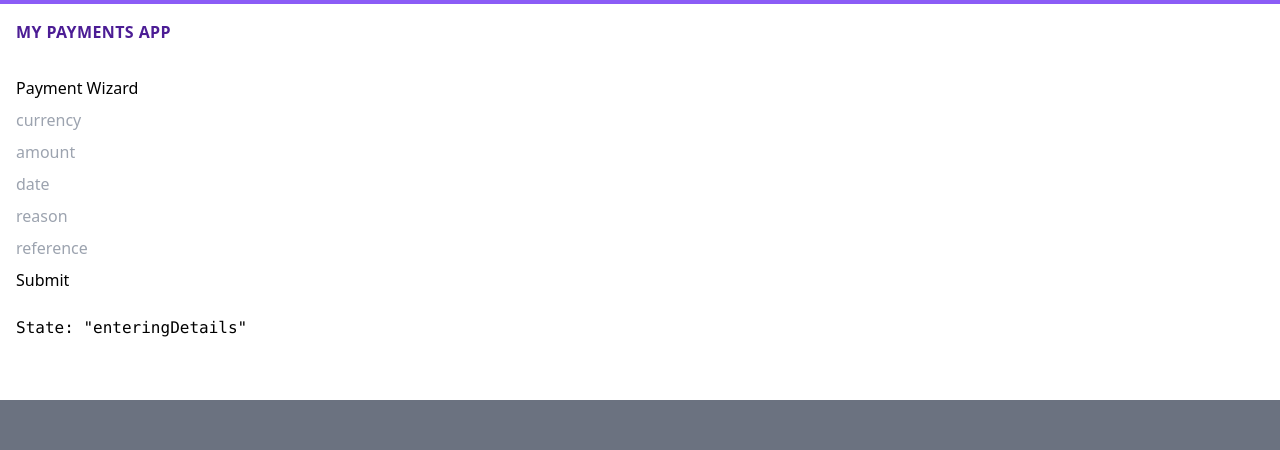
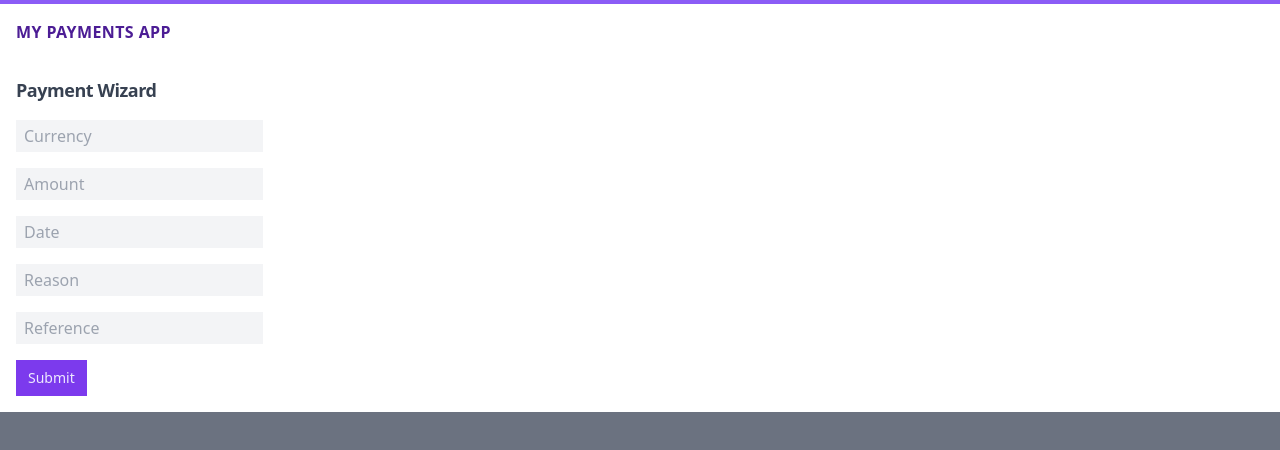
Before and after one commit to mattpocock/xstate-stream-demo-app, a Next.js app: page / in a window 1280 px wide. Shown: the top 450 px of the page. Built offline with nearby package versions, Linux system fonts and the light colour scheme; what @xstate/inspect would draw is missing.

Commit message:
Added components and improved fetchFromApi

```diff
--- /dev/null
+++ b/src/components/Button.tsx
@@ -0,0 +1,10 @@
+import { ButtonHTMLAttributes } from "react";
+
+export const Button = (props: ButtonHTMLAttributes<HTMLButtonElement>) => {
+  return (
+    <button
+      {...props}
+      className={`${props.className} focus:outline-none focus:ring px-3 py-2 bg-purple-600 text-purple-100 text-sm`}
+    ></button>
+  );
+};
--- /dev/null
+++ b/src/components/Heading.tsx
@@ -0,0 +1,10 @@
+import { HTMLAttributes } from "react";
+
+export const Heading = (props: HTMLAttributes<HTMLElement>) => {
+  return (
+    <h2
+      {...props}
+      className={`text-lg text-gray-700 tracking-tight font-semibold ${props.className}`}
+    ></h2>
+  );
+};
--- /dev/null
+++ b/src/components/Input.tsx
@@ -0,0 +1,10 @@
+import { InputHTMLAttributes } from "react";
+
+export const Input = (props: InputHTMLAttributes<HTMLInputElement>) => {
+  return (
+    <input
+      {...props}
+      className={`px-2 py-1 ${props.className} bg-gray-100 text-gray-700 focus:ring focus:outline-none`}
+    ></input>
+  );
+};
--- a/src/pages/index.tsx
+++ b/src/pages/index.tsx
@@ -1,5 +1,10 @@
 import { createMachine, assign, Sender } from "xstate";
 import { useMachine } from "@xstate/react";
+import { Input } from "../components/Input";
+import { Button } from "../components/Button";
+import { Heading } from "../components/Heading";
+import { fetchFromApi } from "../utils/fetchFromApi";
+import gql from "graphql-tag";
 // import { fetchFromApi } from "../utils/fetchFromApi";
 // import { gql } from "apollo-server-micro";
 
@@ -92,16 +97,32 @@ export const paymentWizardMachine = createMachine<Context, Event>(
         const variables = context.formValues;
 
         try {
-          setTimeout(() => {
-            callback({
-              type: "REPORT_CREATE_SUCCESS",
-            });
-          }, 800);
+          await fetchFromApi(
+            gql`
+              mutation CreatePayment(
+                $amount: Float!
+                $currency: String!
+                $date: String!
+                $reason: String!
+                $reference: String!
+              ) {
+                createPayment(
+                  amount: $amount
+                  currency: $currency
+                  date: $date
+                  reason: $reason
+                  reference: $reference
+                ) {
+                  amount
+                  id
+                }
+              }
+            `,
+            context.formValues,
+          );
+          callback("REPORT_CREATE_SUCCESS");
         } catch (e) {
-          console.error(e);
-          callback({
-            type: "REPORT_CREATE_FAILED",
-          });
+          callback("REPORT_CREATE_FAILED");
         }
       },
     },
@@ -124,36 +145,36 @@ export default function Home() {
     devTools: true,
   });
   return (
-    <div className="space-y-2">
+    <div className="space-y-4">
       {state.matches("enteringDetails") && (
         <>
-          <h1>Payment Wizard</h1>
-          <input
+          <Heading>Payment Wizard</Heading>
+          <Input
             className="block max-w-xs"
             value={state.context.formValues?.currency}
-            placeholder="currency"
-          ></input>
-          <input
+            placeholder="Currency"
+          ></Input>
+          <Input
             className="block max-w-xs"
             value={state.context.formValues?.amount}
-            placeholder="amount"
-          ></input>
-          <input
+            placeholder="Amount"
+          ></Input>
+          <Input
             className="block max-w-xs"
             value={state.context.formValues?.date}
-            placeholder="date"
-          ></input>
-          <input
+            placeholder="Date"
+          ></Input>
+          <Input
             className="block max-w-xs"
             value={state.context.formValues?.reason}
-            placeholder="reason"
-          ></input>
-          <input
+            placeholder="Reason"
+          ></Input>
+          <Input
             className="block max-w-xs"
             value={state.context.formValues?.reference}
-            placeholder="reference"
-          ></input>
-          <button
+            placeholder="Reference"
+          ></Input>
+          <Button
             onClick={() => {
               send({
                 type: "CONFIRM",
@@ -168,40 +189,28 @@ export default function Home() {
             }}
           >
             Submit
-          </button>
+          </Button>
         </>
       )}
       {state.matches("confirmingPaymentDetails") && (
         <>
-          <h1>Are you sure?</h1>
+          <Heading>Are you sure?</Heading>
           <pre className="text-sm text-gray-600">
             {JSON.stringify(state.context.formValues, null, 2)}
           </pre>
-          <button
-            className="px-3 py-2 text-red-100 bg-red-600"
-            onClick={() => send("BACK")}
-          >
-            I am SO NOT ready to rumble
-          </button>
-          <button
-            className="px-3 py-2 text-white bg-purple-600"
-            onClick={() => send("SUBMIT_CREATE")}
-          >
-            I am ready to rumble
-          </button>
+          <div className="space-x-4">
+            <Button onClick={() => send("BACK")}>Go Back</Button>
+            <Button onClick={() => send("SUBMIT_CREATE")}>
+              I am ready to rumble
+            </Button>
+          </div>
         </>
       )}
       {state.matches("paymentMadeSuccessfully") && (
         <>
-          <button
-            className="px-3 py-2 text-red-100 bg-red-600"
-            onClick={() => send("GO_AGAIN")}
-          >
-            I wanna try again
-          </button>
+          <Button onClick={() => send("GO_AGAIN")}>I wanna try again</Button>
         </>
       )}
-      <pre className="pt-4">State: {JSON.stringify(state.value, null, 2)}</pre>
     </div>
   );
 }
--- a/src/utils/fetchFromApi.ts
+++ b/src/utils/fetchFromApi.ts
@@ -9,5 +9,10 @@ export const fetchFromApi = (query: DocumentNode, variables: {}) => {
     }),
   })
     .then((res) => res.json())
-    .then((res) => res.data);
+    .then((res) => {
+      if (res.errors?.[0]?.message) {
+        throw new Error(res?.errors?.[0]?.message);
+      }
+      return res.data;
+    });
 };
```
